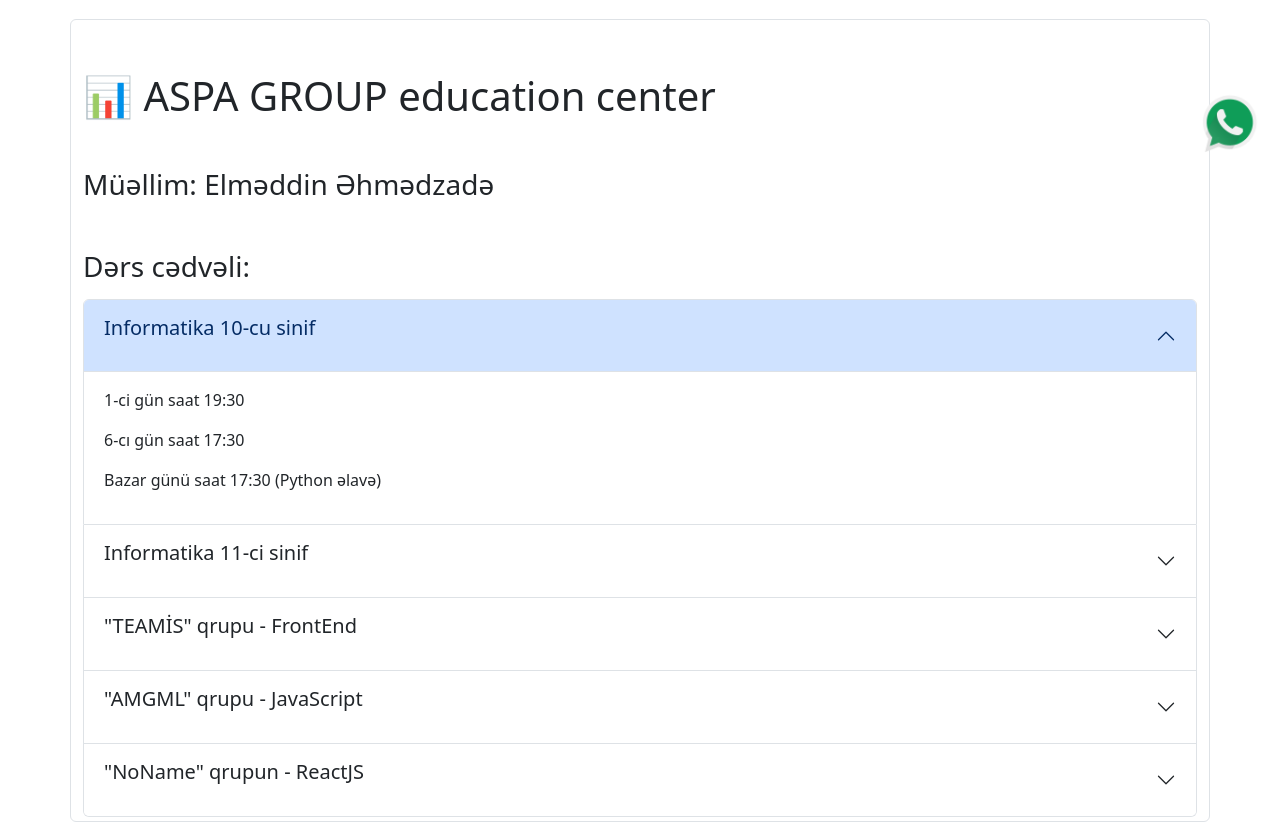
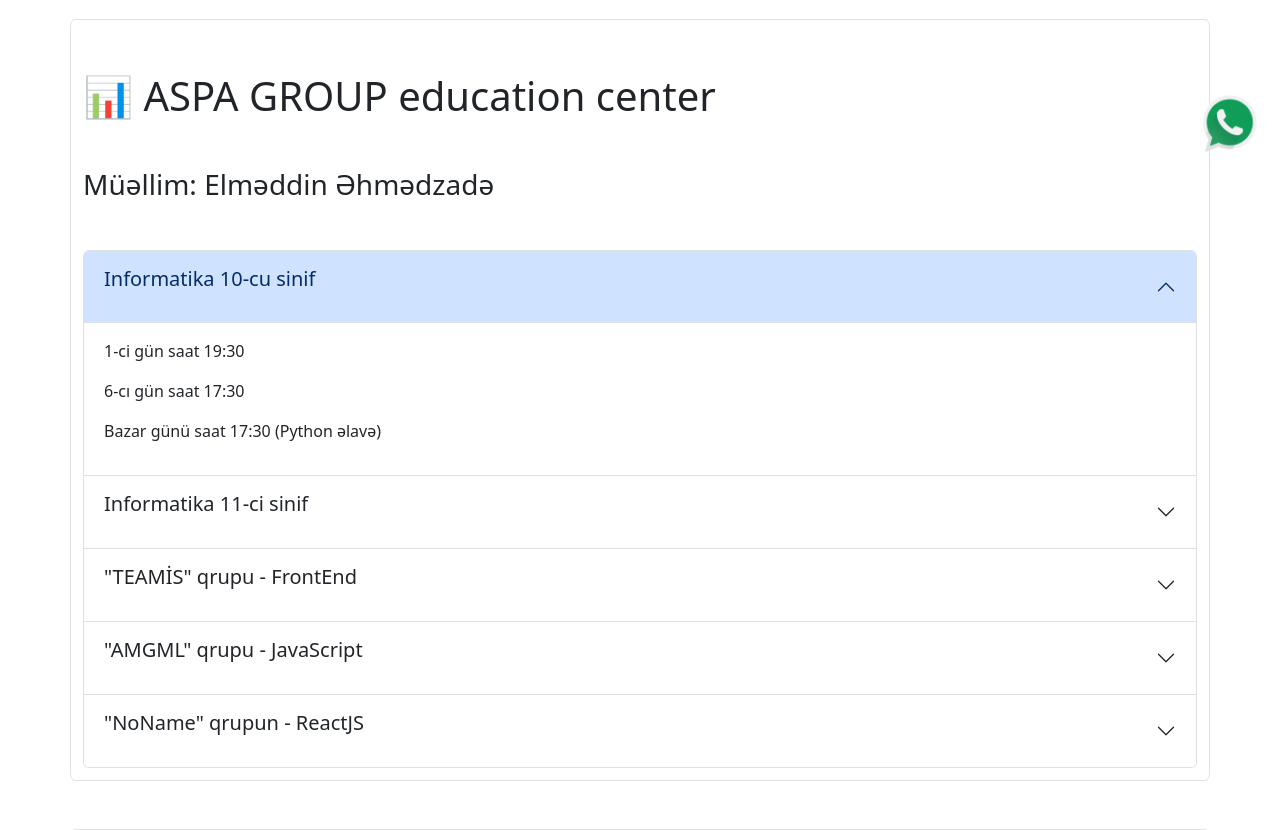
Before and after one commit to elmual/telegram, a Flask app: page / in a window 1280 px wide. Shown: the part 627-1457 px from the top of the page. Run offline with Flask 3, Linux system fonts and the light colour scheme; data that the repository does not hold is empty.

Commit message:
Update index.html

```diff
--- a/templates/index.html
+++ b/templates/index.html
@@ -175,8 +175,7 @@
     <div class="container my-5 img-thumbnail">
       <h1 class="my-5">📊 ASPA GROUP education center</h1>
       <h3 class="mb-5">Müəllim: Elməddin Əhmədzadə</h3>
-      <h3 class="mb-3">Dərs cədvəli:</h3>
-      <div class="accordion" id="accordionExample">
+      <div class="accordion mb-2" id="accordionExample">
         <div class="accordion-item">
           <h2 class="accordion-header">
             <button
```
